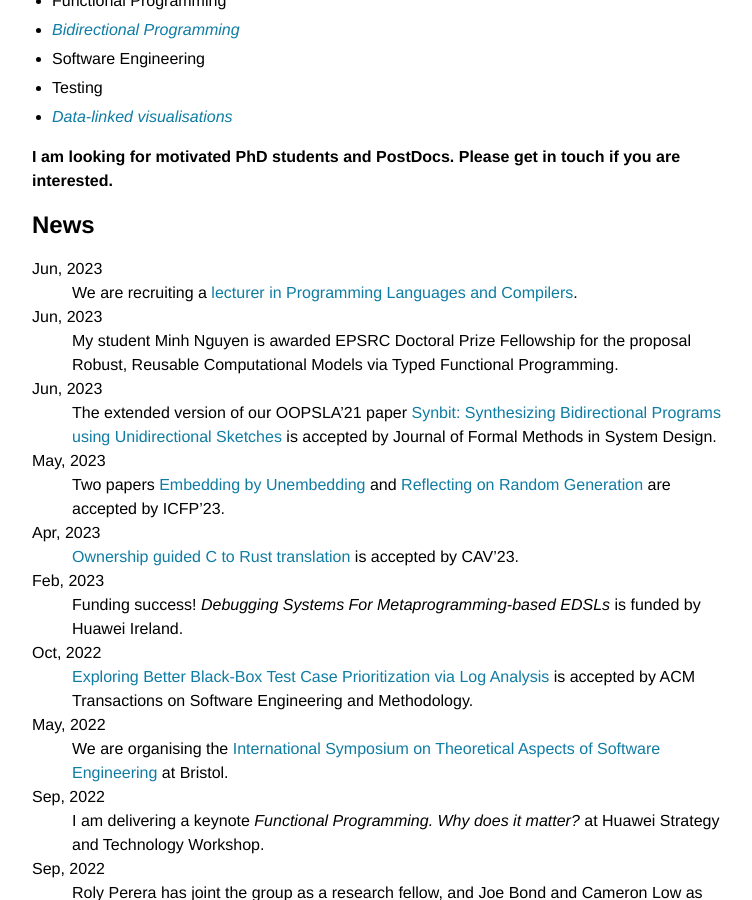
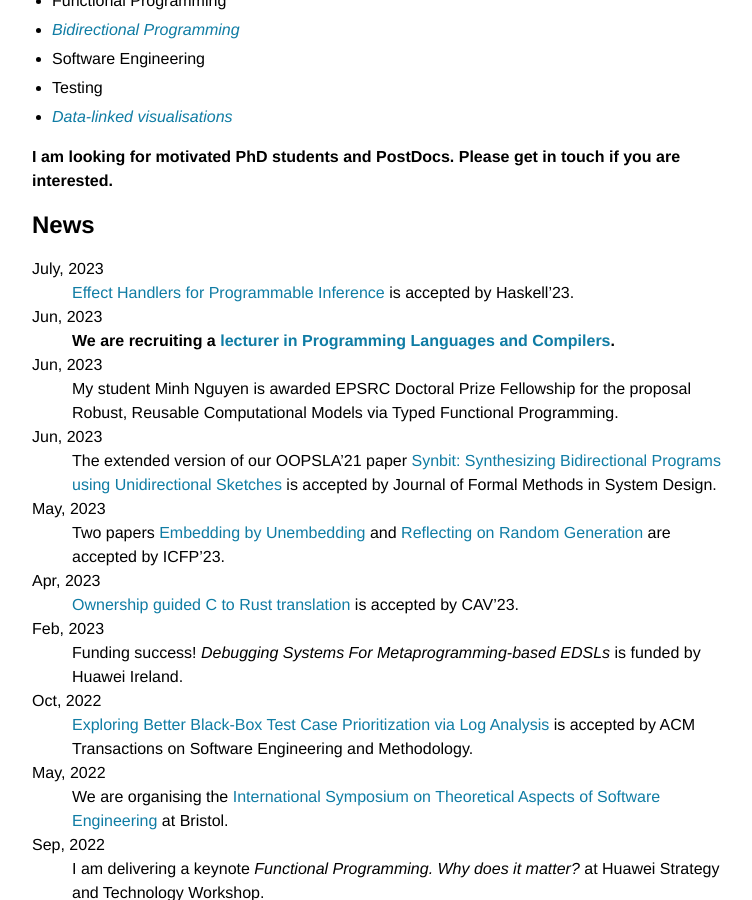
Before and after one commit to mengwangoxf/mengwangoxf.github.io, a Jekyll site: the page built from index.md, in a window 1280 px wide and 900 px high, scrolled down 834 px. Shown: the whole window, without its empty margins (258-1010 px from the left). Built offline with Jekyll 4.4.1, drawn with Linux system fonts in a browser that asks for light colours.

Commit message:
Haskell paper

```diff
--- a/index.md
+++ b/index.md
@@ -30,8 +30,11 @@ The central theme of his research is to apply theoretical rigour to practical pr
 
 ## News
 
+July, 2023
+: [Effect Handlers for Programmable Inference](./Papers/Haskell23.pdf) is accepted by Haskell'23.
+
 Jun, 2023
-: We are recruiting a [lecturer in Programming Languages and Compilers](https://www.bristol.ac.uk/jobs/find/details/?jobId=316176&jobTitle=Lecturer%20in%20Programming%20Languages%20and%20Compilers).
+: **We are recruiting a [lecturer in Programming Languages and Compilers](https://www.bristol.ac.uk/jobs/find/details/?jobId=316176&jobTitle=Lecturer%20in%20Programming%20Languages%20and%20Compilers).**
 
 Jun, 2023
 : My student Minh Nguyen is awarded EPSRC Doctoral Prize Fellowship for the proposal Robust, Reusable Computational Models via Typed Functional Programming.
```
Also changed, not shown: 2 other files.
